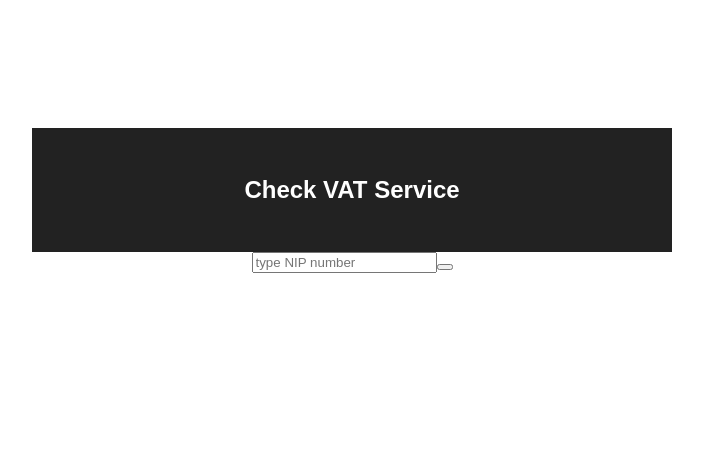
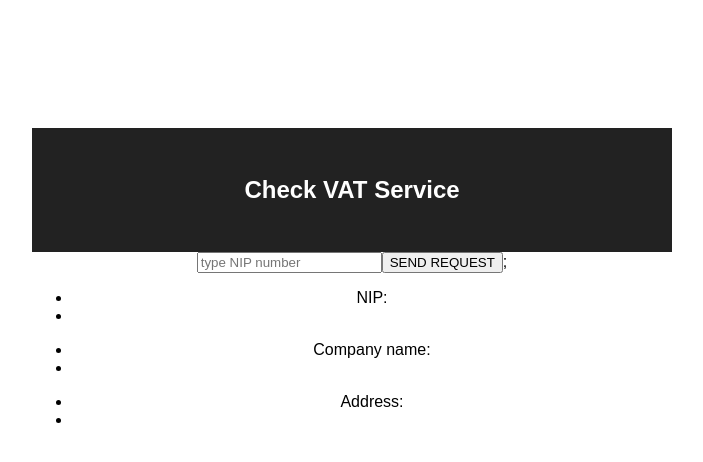
Before and after one commit to sledziu87/recruit, a React (Create React App) app: page / in a window 1280 px wide. Shown: the top 462 px of the page, without its empty margins (288-991 px from the left). Built offline with nearby package versions, Linux system fonts and the light colour scheme.

Commit message:
input - created final version; output - connected to main component, input comp and event; Application present a result of whole operation

```diff
--- a/src/App.js
+++ b/src/App.js
@@ -1,6 +1,8 @@
 import React, { Component } from 'react';
 import './App.css';
-import InputComp from './input/InputComponent';
+// import InputComp from './input/InputComponent';
+import Output from './output/Output';
+
 
 class App extends Component {
   render() {
@@ -9,7 +11,8 @@ class App extends Component {
         <header className="App-header">
           <h1 className="App-title">Check VAT Service</h1>
         </header>
-          <InputComp/>
+          {/*<InputComp/>*/}
+          <Output/>
       </div>
     );
   }
--- a/src/input/InputComponent.js
+++ b/src/input/InputComponent.js
@@ -3,40 +3,16 @@ import './InputComponent.css';
 
 
 class InputComp extends React.Component {
-    constructor(props){
-        super (props);
-        this.state = {
-            nip: ""
-        };
-
-        // this.onNipType = this.onNipType.bind(this);
-        // this.onClick = this.onClick.bind(this); just in case but not necessarily needed with this way of use
-
-    };
-
-    // to delete
-    onClick = (e) => {
-        e.preventDefault();
-
-            console.log((this.state.nip)," nip ")
-
-    };
-
-    onNipType = ({currentTarget: t}) => this.setState({nip: t.value});
 
     render () {
         return (
             <div>
-                <input type="text" placeholder="type NIP number" name="nip" required="required" onChange={this.onNipType} value={this.state.nip} />
-                <button type="submit" onClick={this.onClick}/>
-                {/*add props to button - for get*/}
-
-                {console.log(this.state.nip)}
+                <input type="text" placeholder="type NIP number" name="nip" required="required" onChange={this.props.typeNipOrigin} />
+                <button type="submit" onClick={this.props.sendRequestOrigin}> SEND REQUEST</button>;
             </div>
 
         );
     }
 }
 
-
 export default InputComp;
--- a/src/output/Output.js
+++ b/src/output/Output.js
@@ -1,6 +1,7 @@
 import React from 'react';
 import {Component} from 'react';
 import './Output.css';
+import InputComp from'../input/InputComponent';
 import axios from "axios";
 
 class Output extends Component {
@@ -11,37 +12,32 @@ class Output extends Component {
             data: [],
             valid: "",
             address: "",
-            NIP: "7272570554",
-            error: "",
-
+            nip: "",
+            // error: "",
         }
     };
 
-    componentDidMount() {
-        axios.get("http://localhost:3300/check-vat/" + this.state.NIP)
+    sendRequest = () =>  {
+            axios.get("http://localhost:3300/check-vat/" + this.state.nip)
                 .then(res => {
                     this.setState({
                         data: res.data,
                         name: res.data.name,
                         address: res.data.address,
-                    error: res.data.error,
+                        // error: res.data.error,
                     })
                 })
-    }
+    };
 
-
-    handleClick = (e) => {
-        e.preventDefault();
-    //    FOR BUTTON
-    }
+    typeNip = ({currentTarget: t}) => this.setState({nip: t.value});
 
     render() {
-
         return (
             <div>
+                <InputComp typeNipOrigin={this.typeNip} sendRequestOrigin={this.sendRequest}/>
                 <ul >
                     <li> NIP: </li>
-                    <li>  { this.state.NIP} </li>
+                    <li>  { this.state.nip} </li>
                 </ul>
                 <ul>
                     <li> Company name:  </li>
@@ -51,6 +47,7 @@ class Output extends Component {
                     <li> Address: </li>
                     <li> {this.state.address } </li>
                 </ul>
+                {console.log(this.state.nip)}
             </div>
         )
     }
```
Lines whose indentation alone changed are shown as unchanged.
